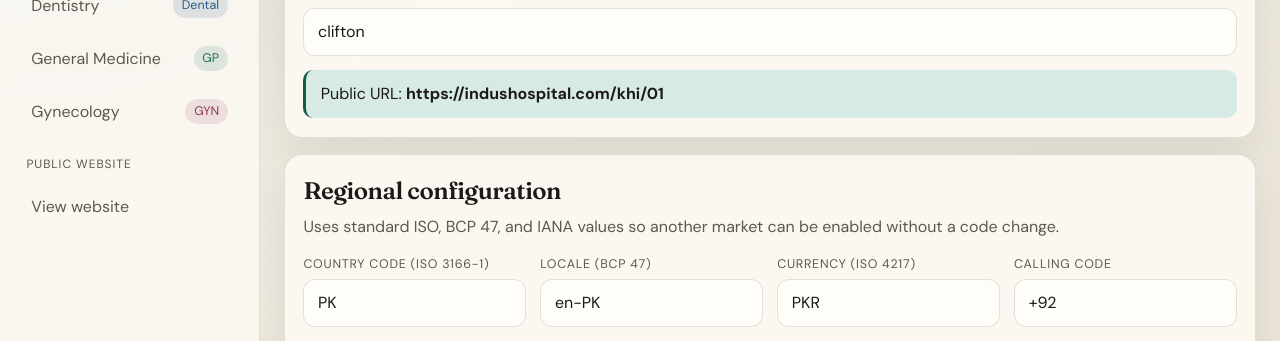
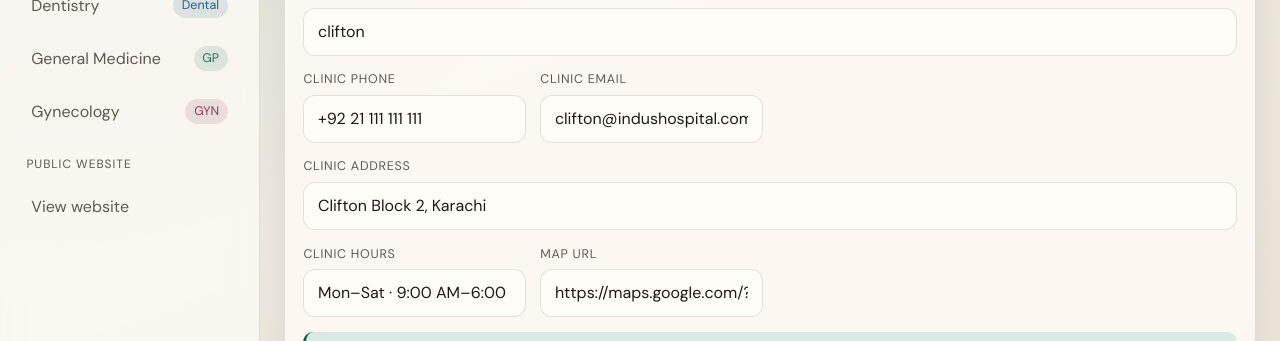
Before and after one commit to kashifdar1/dental-clinic, a React (Vite) app: page /admin/settings in a window 1280 px wide. Shown: the part 459-800 px from the top of the page. Built offline with nearby package versions, Linux system fonts and the light colour scheme; no server answers.

Commit message:
feat: add clinic contact profiles

```diff
--- a/src/domain/TenantContext.tsx
+++ b/src/domain/TenantContext.tsx
@@ -72,6 +72,11 @@
     cityCode: string
     branchCode: string
     slug: string
+    phone?: string
+    email?: string
+    address?: string
+    hours?: string
+    mapUrl?: string
   }) => Promise<MutationResult>
   resetDemo: () => void
 }
--- a/src/domain/reducers.ts
+++ b/src/domain/reducers.ts
@@ -289,6 +289,11 @@
     cityCode: string
     branchCode: string
     slug: string
+    phone?: string
+    email?: string
+    address?: string
+    hours?: string
+    mapUrl?: string
   },
 ): AppData {
   const next = clone(data)
@@ -332,6 +337,11 @@
     cityCode,
     branchCode,
     slug,
+    phone: input.phone?.trim() || undefined,
+    email: input.email?.trim() || undefined,
+    address: input.address?.trim() || undefined,
+    hours: input.hours?.trim() || undefined,
+    mapUrl: input.mapUrl?.trim() || undefined,
   }
   return next
 }
--- a/src/domain/seed.ts
+++ b/src/domain/seed.ts
@@ -64,6 +64,9 @@
       timezone: 'Asia/Karachi',
       phone: '+92 21 111 111 111',
       email: 'clifton@indushospital.com',
+      address: 'Clifton Block 2, Karachi',
+      hours: 'Mon–Sat · 9:00 AM–6:00 PM',
+      mapUrl: 'https://maps.google.com/?q=Indus+Clifton+Clinic',
     },
     {
       id: 'clinic_aurora_east',
@@ -76,6 +79,9 @@
       timezone: 'Asia/Karachi',
       phone: '+92 42 111 111 111',
       email: 'gulberg@indushospital.com',
+      address: 'Gulberg III, Lahore',
+      hours: 'Mon–Sat · 9:00 AM–6:00 PM',
+      mapUrl: 'https://maps.google.com/?q=Indus+Gulberg+Clinic',
     },
     {
       id: 'clinic_harbor_downtown',
@@ -88,6 +94,9 @@
       timezone: 'Asia/Karachi',
       phone: '+92 42 111 222 333',
       email: 'hello@lassaanipolyclinic.com',
+      address: 'Main Boulevard, Lahore',
+      hours: 'Mon–Sun · 10:00 AM–8:00 PM',
+      mapUrl: 'https://maps.google.com/?q=Lasaani+Poly+Clinic',
     },
   ],
   practitioners: [
--- a/src/domain/types.ts
+++ b/src/domain/types.ts
@@ -51,6 +51,9 @@
   timezone: string
   phone?: string
   email?: string
+  address?: string
+  hours?: string
+  mapUrl?: string
 }
 
 /** Day numbers follow `Date.getDay()`: 0 is Sunday through 6 is Saturday. */
--- a/src/index.css
+++ b/src/index.css
@@ -859,14 +859,15 @@
 }
 
 .clinic-contact-grid > div {
-  display: flex;
-  justify-content: space-between;
+  display: grid;
+  grid-template-columns: repeat(2, minmax(0, 1fr));
   gap: 1rem;
   padding-bottom: 0.75rem;
   border-bottom: 1px solid rgba(255, 255, 255, 0.2);
 }
 
-.clinic-contact-grid span {
+.clinic-contact-grid span,
+.clinic-contact-grid a {
   color: #b9e8d8;
 }
 
--- a/src/pages/OrganizationSettingsPage.tsx
+++ b/src/pages/OrganizationSettingsPage.tsx
@@ -17,6 +17,11 @@
     cityCode: clinic.cityCode,
     branchCode: clinic.branchCode,
     slug: clinic.slug,
+    phone: clinic.phone ?? '',
+    email: clinic.email ?? '',
+    address: clinic.address ?? '',
+    hours: clinic.hours ?? '',
+    mapUrl: clinic.mapUrl ?? '',
   })
   const [regional, setRegional] = useState(organization.regionalSettings)
   const [governance, setGovernance] = useState(
@@ -29,6 +34,11 @@
   const cityCode = clinic.cityCode
   const branchCode = clinic.branchCode
   const clinicSlug = clinic.slug
+  const clinicPhone = clinic.phone ?? ''
+  const clinicEmail = clinic.email ?? ''
+  const clinicAddress = clinic.address ?? ''
+  const clinicHours = clinic.hours ?? ''
+  const clinicMapUrl = clinic.mapUrl ?? ''
   const countryCode = organization.regionalSettings.countryCode
   const locale = organization.regionalSettings.locale
   const currency = organization.regionalSettings.currency
@@ -47,6 +57,11 @@
       cityCode,
       branchCode,
       slug: clinicSlug,
+      phone: clinicPhone,
+      email: clinicEmail,
+      address: clinicAddress,
+      hours: clinicHours,
+      mapUrl: clinicMapUrl,
     })
     setRegional({
       countryCode,
@@ -71,6 +86,11 @@
     cityCode,
     clinic.id,
     clinicSlug,
+    clinicPhone,
+    clinicEmail,
+    clinicAddress,
+    clinicHours,
+    clinicMapUrl,
     consentTrackingRequired,
     countryCode,
     currency,
@@ -210,6 +230,58 @@
                 }
                 placeholder="gulberg"
                 required
+              />
+            </div>
+            <div className="field">
+              <label htmlFor="clinicPhone">Clinic phone</label>
+              <input
+                id="clinicPhone"
+                value={clinicRouting.phone}
+                onChange={(event) =>
+                  setClinicRouting({ ...clinicRouting, phone: event.target.value })
+                }
+              />
+            </div>
+            <div className="field">
+              <label htmlFor="clinicEmail">Clinic email</label>
+              <input
+                id="clinicEmail"
+                type="email"
+                value={clinicRouting.email}
+                onChange={(event) =>
+                  setClinicRouting({ ...clinicRouting, email: event.target.value })
+                }
+              />
+            </div>
+            <div className="field full">
+              <label htmlFor="clinicAddress">Clinic address</label>
+              <input
+                id="clinicAddress"
+                value={clinicRouting.address}
+                onChange={(event) =>
+                  setClinicRouting({ ...clinicRouting, address: event.target.value })
+                }
+              />
+            </div>
+            <div className="field">
+              <label htmlFor="clinicHours">Clinic hours</label>
+              <input
+                id="clinicHours"
+                value={clinicRouting.hours}
+                onChange={(event) =>
+                  setClinicRouting({ ...clinicRouting, hours: event.target.value })
+                }
+              />
+            </div>
+            <div className="field">
+              <label htmlFor="clinicMapUrl">Map URL</label>
+              <input
+                id="clinicMapUrl"
+                type="url"
+                value={clinicRouting.mapUrl}
+                onChange={(event) =>
+                  setClinicRouting({ ...clinicRouting, mapUrl: event.target.value })
+                }
               />
             </div>
             <div className="full import-message">
--- a/src/pages/PublicDirectoryPage.tsx
+++ b/src/pages/PublicDirectoryPage.tsx
@@ -211,7 +211,15 @@
             {clinics.map((clinic) => (
               <div key={clinic.id}>
                 <strong>{clinic.name}</strong>
-                <span>{clinic.city}</span>
+                <span>{clinic.address || clinic.city}</span>
+                {clinic.hours ? <span>{clinic.hours}</span> : null}
+                {clinic.phone ? <a href={`tel:${clinic.phone}`}>{clinic.phone}</a> : null}
+                {clinic.email ? <a href={`mailto:${clinic.email}`}>{clinic.email}</a> : null}
+                {clinic.mapUrl ? (
+                  <a href={clinic.mapUrl} target="_blank" rel="noreferrer">
+                    Directions
+                  </a>
+                ) : null}
               </div>
             ))}
           </div>
```
Also changed, not shown: 3 other files (tests, documents, lock files or other folders).
